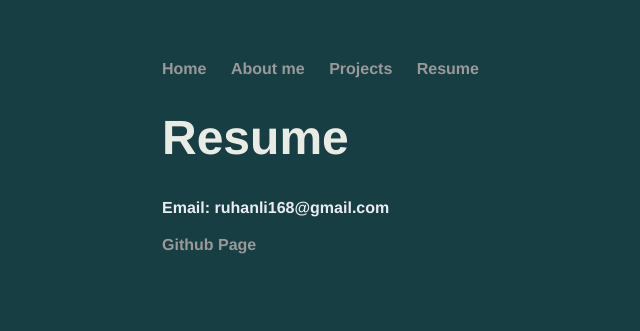
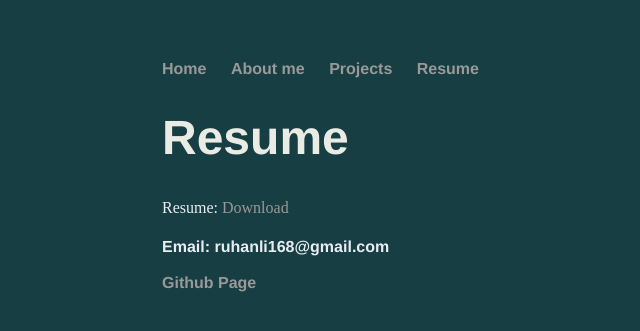
Before and after one commit to Raymoondo/RuhanLi.github.io-1, a Jekyll site: the page CV/index.html, which Jekyll copies as it is, in a window 1280 px wide. Shown: the top 331 px of the page, without its empty margins (30-670 px from the left). Built offline with Jekyll 4.4.1, drawn with Linux system fonts in a browser that asks for light colours.

Commit message:
Update index.html

```diff
--- a/CV/index.html
+++ b/CV/index.html
@@ -16,6 +16,7 @@
 		<div class="container">
         		<h1>Resume</h1>
 		</div>
+		<p id="email">Resume: <a href="/CV/resume.pdf">Download</a></p>
 		<footer>
     		<ul>
         		<p id="email">Email: ruhanli168@gmail.com</p>
```
